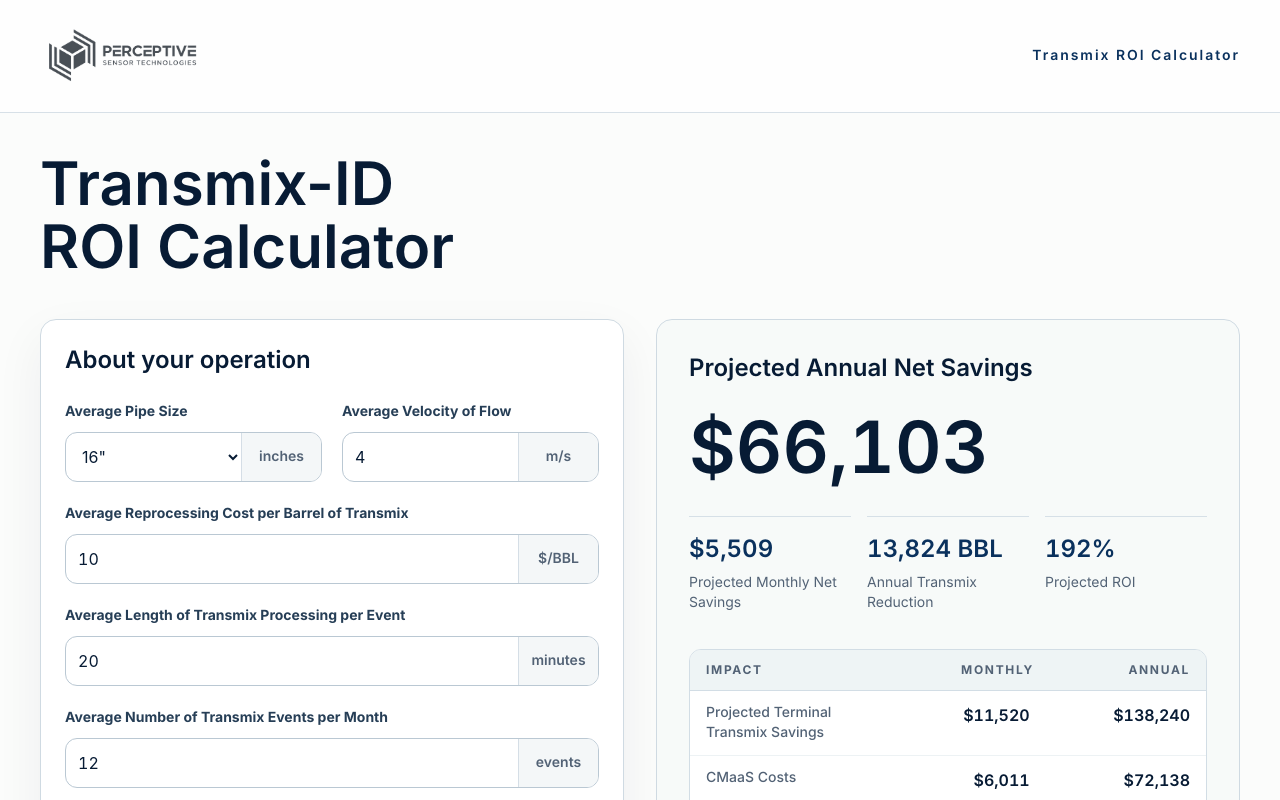
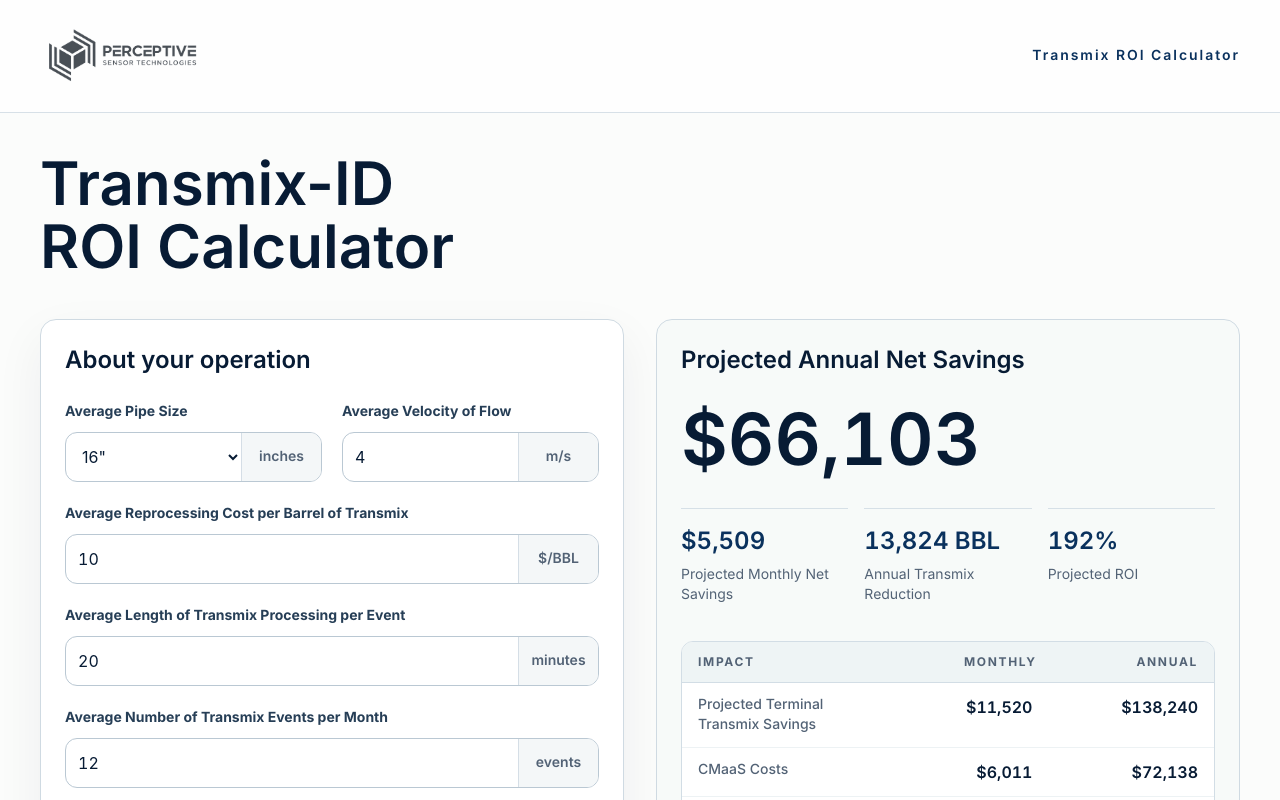
Before and after one commit to gibsonmade/PST-Calculator, a React (Vite) app: page / in a window 1280 px wide. Shown: the top 800 px of the page. Built offline with nearby package versions, Linux system fonts and the light colour scheme.

Commit message:
Match results card padding

```diff
--- a/src/App.jsx
+++ b/src/App.jsx
@@ -299,7 +299,7 @@
 
   return (
     <section
-      className="rounded-2xl border border-[#cfdae2] bg-[#f7faf9] p-6 sm:p-8 lg:sticky lg:top-6"
+      className="rounded-2xl border border-[#cfdae2] bg-[#f7faf9] p-5 sm:p-6 lg:sticky lg:top-6"
       aria-labelledby="projected-impact"
     >
       <h2 id="projected-impact" className="text-2xl font-semibold">
```
